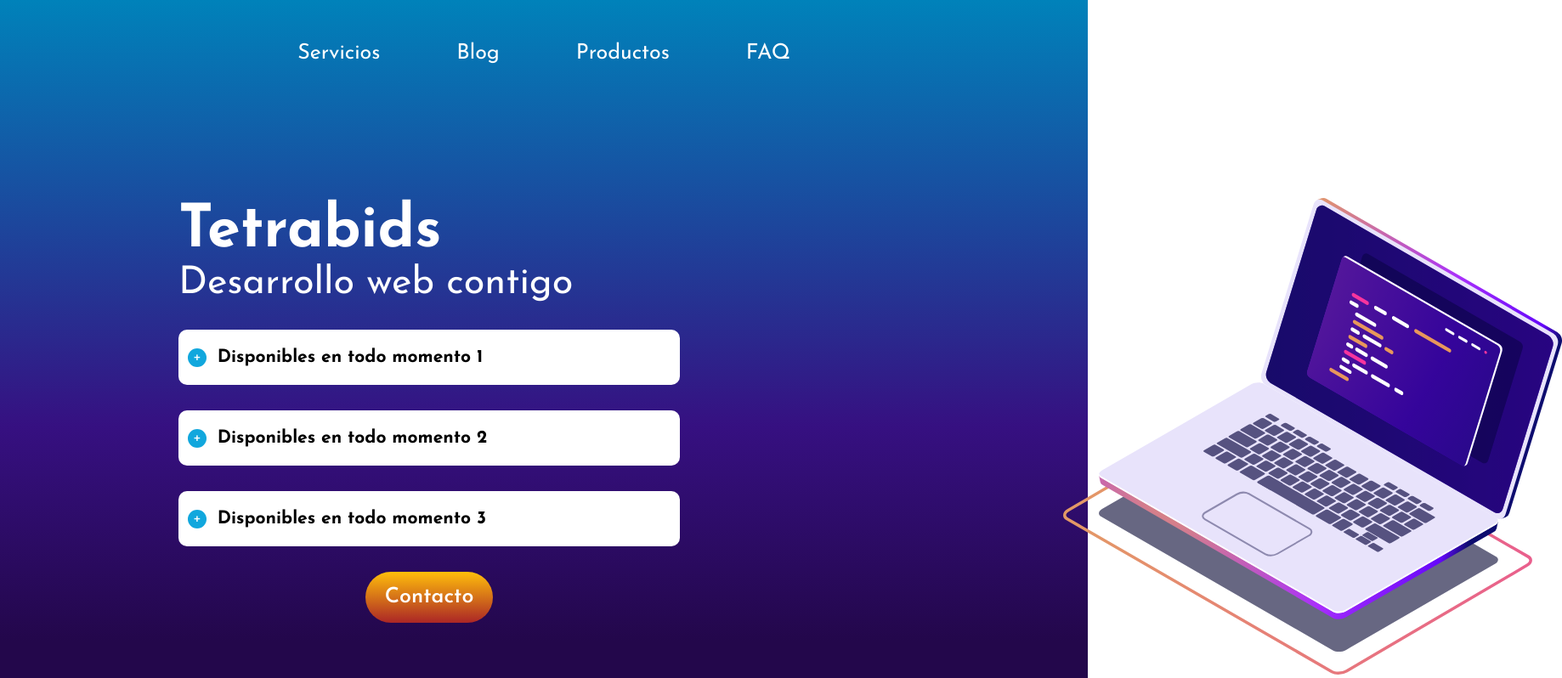
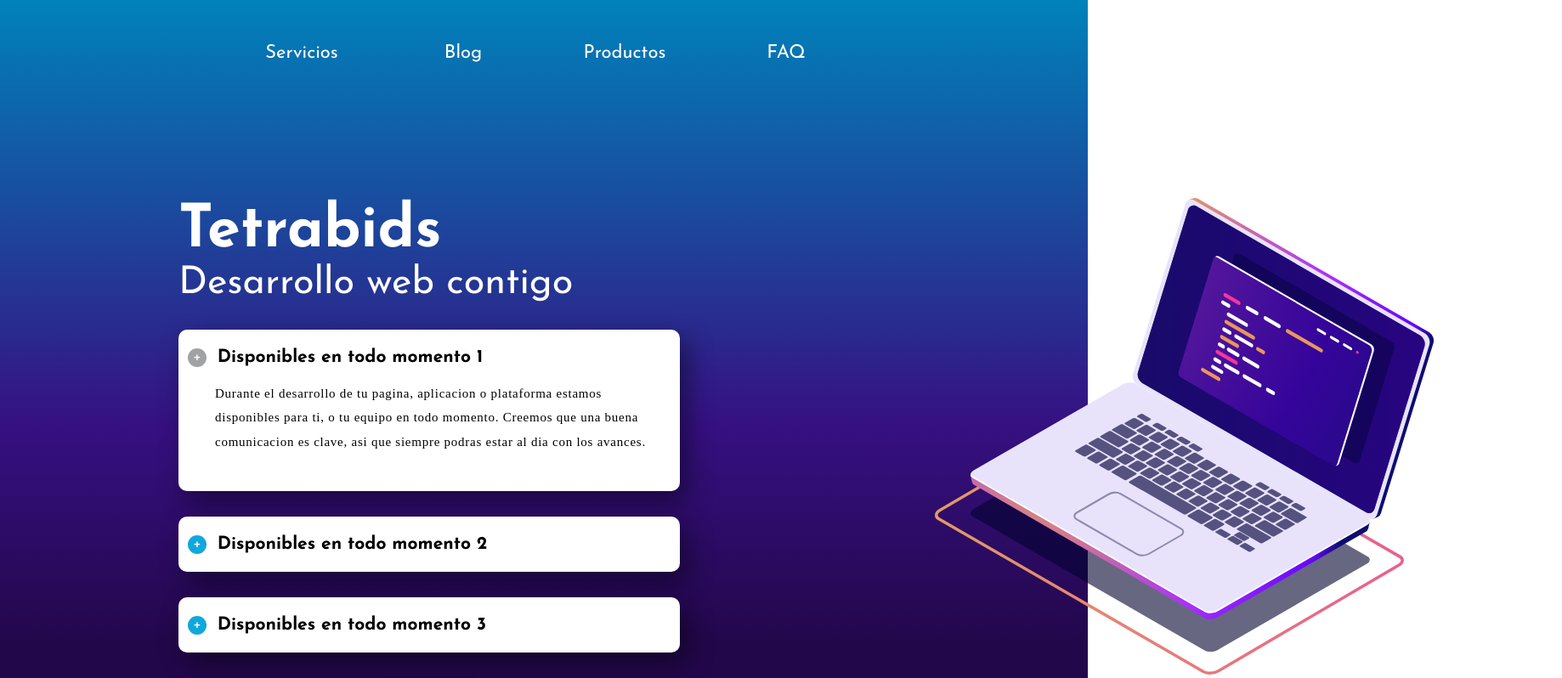
Before and after one commit to soyrbto/TetrabidsSpa, a Svelte app: page / in a window 1280 px wide. Shown: the top 798 px of the page at 85% size, 1838 px wide, since content can reach past the window. Built offline with nearby package versions, Linux system fonts and the light colour scheme.

Commit message:
animations and improve accordion

```diff
--- a/src/Component/Accordion.svelte
+++ b/src/Component/Accordion.svelte
@@ -1,25 +1,42 @@
 <script>
   import { get } from 'svelte/store';
-  import { onMount } from 'svelte';
+  import { onMount, afterUpdate } from 'svelte';
   import { stateStore } from '../Stores';
   export let accordionId = 'Math.random()';
   accordionId = Math.random();
+  let active = false;
 
+  // WHEN EVERY ELEMENT IS MOUNTED
   onMount(() => {
+    //IT WILL LOAD A OBJECT WITH THE ID AS A NAME PROPERTY AND FALSE AS ITS VALUE
     stateStore.update((value) => (value = { ...value, [accordionId]: false }));
+
+    //AFTER A SECOND IT WILL UPDATE THE VALUE OF THE FIRST PROPERTY TO FALSE
+    setTimeout(function () {
+      let state = Object.keys(get(stateStore));
+      stateStore.update((value) => (value = { ...value, [state[0]]: true }));
+      active = true;
+    }, 1000);
   });
 
+  //WHEN CLICKED THE BUTTON OR THE TITLE
   const changeState = () => {
+    if (active && !get(stateStore)[accordionId]) {
+      //IT WILL UPDATE THE PROPERTY NAME OF THE COMPONENT ID ATO ITS OPPOSITE BOOLEAN VALUE
       stateStore.update(
         (value) => (value = { ...value, [accordionId]: !value[accordionId] }),
       );
 
+      //THEM IT WILL LOOP TROUGH ALL OF THE PROPERTY NAMES AND GIVE THEM FALSE EXCEPT THIS COMPONENT
       let stateArray = Object.keys(get(stateStore));
       stateArray.forEach((current) => {
         if (accordionId != current) {
-        stateStore.update((value) => (value = { ...value, [current]: false }));
+          stateStore.update(
+            (value) => (value = { ...value, [current]: false }),
+          );
         }
       });
+    }
   };
 </script>
 
@@ -33,7 +50,8 @@
     overflow: hidden;
     border-radius: 10px;
     background-color: white;
-    transition: height ease-in-out 0.4s;
+    transition: height ease-in-out 0.7s;
+    box-shadow: 9px 12px 31px rgba(0, 0, 0, 0.45);
   }
 
   .container-open {
@@ -59,6 +77,7 @@
     font-size: 18px;
     display: flex;
     line-height: 22px;
+    cursor: pointer;
   }
 
   .button {
@@ -75,6 +94,11 @@
     align-items: center;
     justify-content: center;
     border-style: none;
+    transition: all ease-in-out 0.7s;
+  }
+
+  .disabled {
+    background-color: #a0a3a4;
   }
 </style>
 
@@ -82,6 +106,7 @@
   class:container-open={$stateStore[accordionId]}
   class="container container-smaller">
   <label for={accordionId} class="title"><button
+      class:disabled={$stateStore[accordionId]}
       on:click={changeState}
       id={accordionId}
       type="button"
--- a/src/Component/Navbar.svelte
+++ b/src/Component/Navbar.svelte
@@ -4,7 +4,7 @@
 
 <style>
   nav {
-    font-size: 25px;
+    font-size: 22px;
     font-weight: 400px;
     font-family: 'Josefin Sans', sans-serif;
     color: white;
@@ -18,7 +18,19 @@
   }
 
   li > ul:not(:last-child) {
-    margin-right: 90px;
+    margin-right: 40px;
+  }
+
+  li > ul {
+    transition: all cubic-bezier(0.165, 0.84, 0.44, 1) 0.65s;
+    /* background-color: yellowgreen; */
+    width: 150px;
+    text-align: center;
+  }
+
+  ul:hover {
+    cursor: pointer;
+    letter-spacing: 0.15em;
   }
 </style>
 
--- a/src/Component/SharedComponents/button.svelte
+++ b/src/Component/SharedComponents/button.svelte
@@ -1,3 +1,6 @@
+<script>
+</script>
+
 <style>
   button {
     width: 150px;
@@ -10,6 +13,18 @@
     font-weight: 600;
     font-size: 25px;
     outline: none;
+    cursor: pointer;
+    box-shadow: 0 5px 10px rgba(0, 0, 0, 0.2);
+    transition: all cubic-bezier(0.165, 0.84, 0.44, 1) 0.65s;
+  }
+
+  button:hover {
+    box-shadow: 4px 2px 10px rgba(255, 255, 255, 0.25);
+    transform: translateY(-0.15em);
+  }
+
+  button:active {
+    transform: translateY(-0.5px);
   }
 </style>
 
--- a/src/Sections/Home.svelte
+++ b/src/Sections/Home.svelte
@@ -15,10 +15,12 @@
     display: flex;
   }
   .col-1 {
+    position: relative;
     margin-left: 210px;
   }
   .col-2 {
-    margin-left: 451px;
+    /* margin-left: 451px; */
+    margin-left: 300px;
   }
 
   img {
@@ -26,8 +28,11 @@
     width: 587px;
   }
   .button {
+    width: 100%;
     display: flex;
     justify-content: center;
+    position: absolute;
+    top: 580px;
   }
 
   .accordion {
--- a/src/Stores.js
+++ b/src/Stores.js
@@ -2,4 +2,5 @@ import {writable} from "svelte/store";
 
 const stateStore = writable({});
 
+
 export {stateStore};
```
Lines whose indentation alone changed are shown as unchanged.
